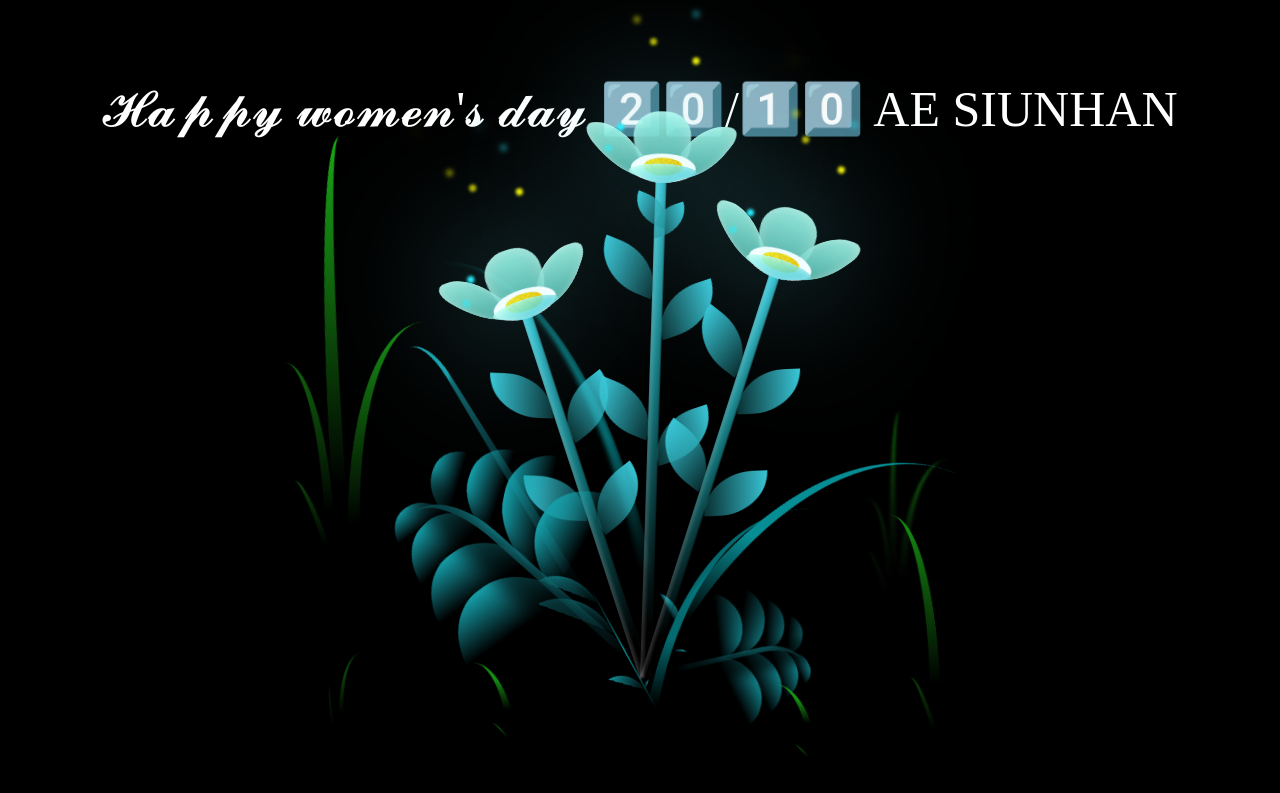
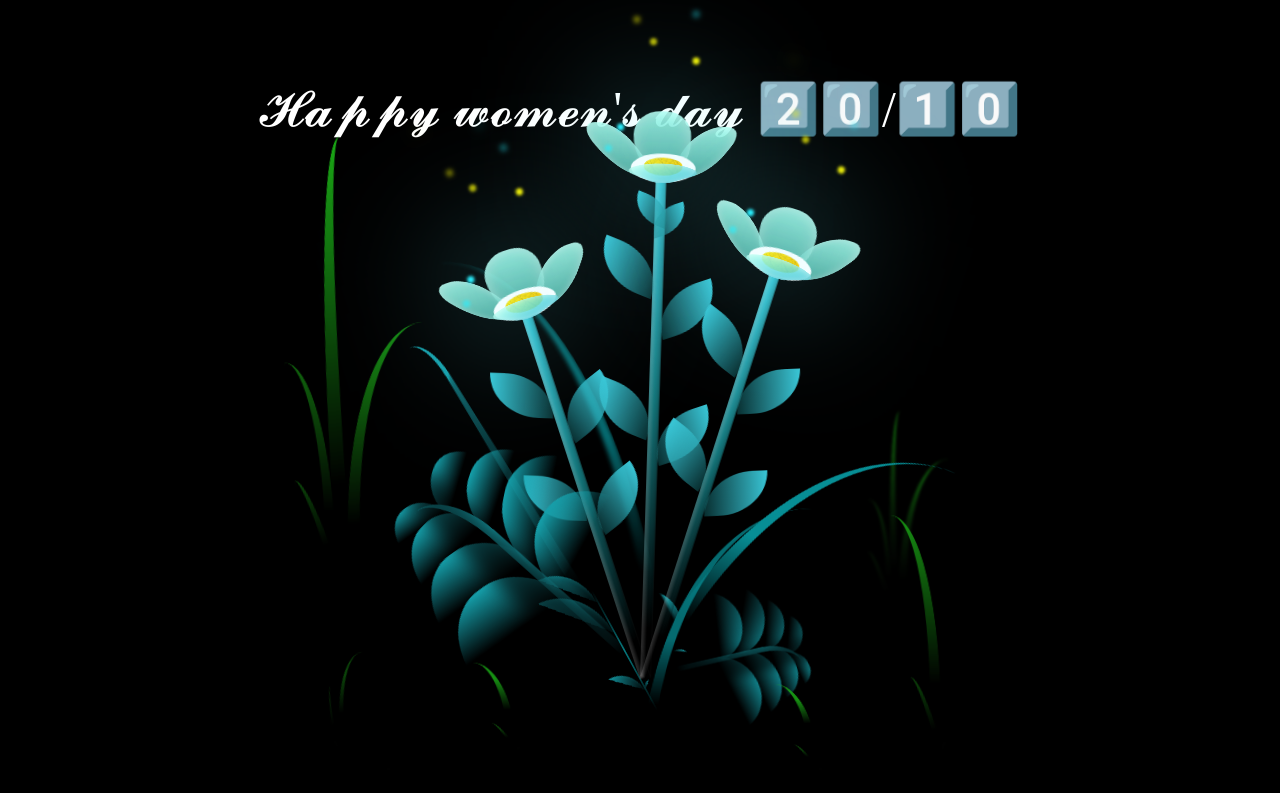
Before and after one commit to byhim27/pn.github.io, a plain HTML site: page index.html in a window 1280 px wide. Drawn offline with Linux system fonts and the light colour scheme.

Commit message:
Update index.html

```diff
--- a/index.html
+++ b/index.html
@@ -10,7 +10,7 @@
 
 <body class="not-loaded">
     <div class="night"></div>
-    <div class="happy-woman-day">𝓗𝓪𝓹𝓹𝔂 𝔀𝓸𝓶𝓮𝓷'𝓼 𝓭𝓪𝔂 2️⃣0️⃣/1️⃣0️⃣ AE SIUNHAN</div>
+    <div class="happy-woman-day">𝓗𝓪𝓹𝓹𝔂 𝔀𝓸𝓶𝓮𝓷'𝓼 𝓭𝓪𝔂 2️⃣0️⃣/1️⃣0️⃣ </div>
     <div class="flowers">
       <div class="flower flower--1">
         <div class="flower__leafs flower__leafs--1">
```
